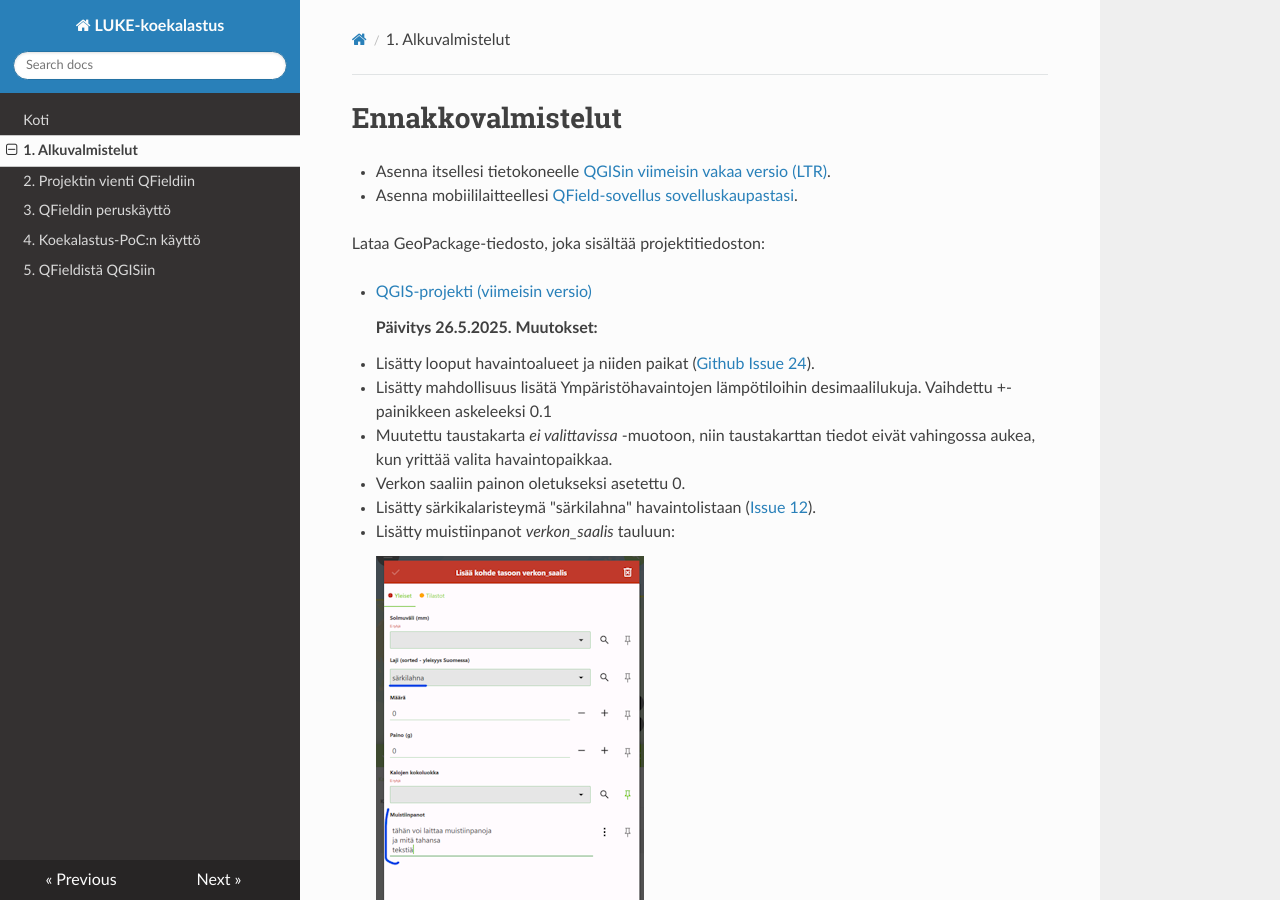
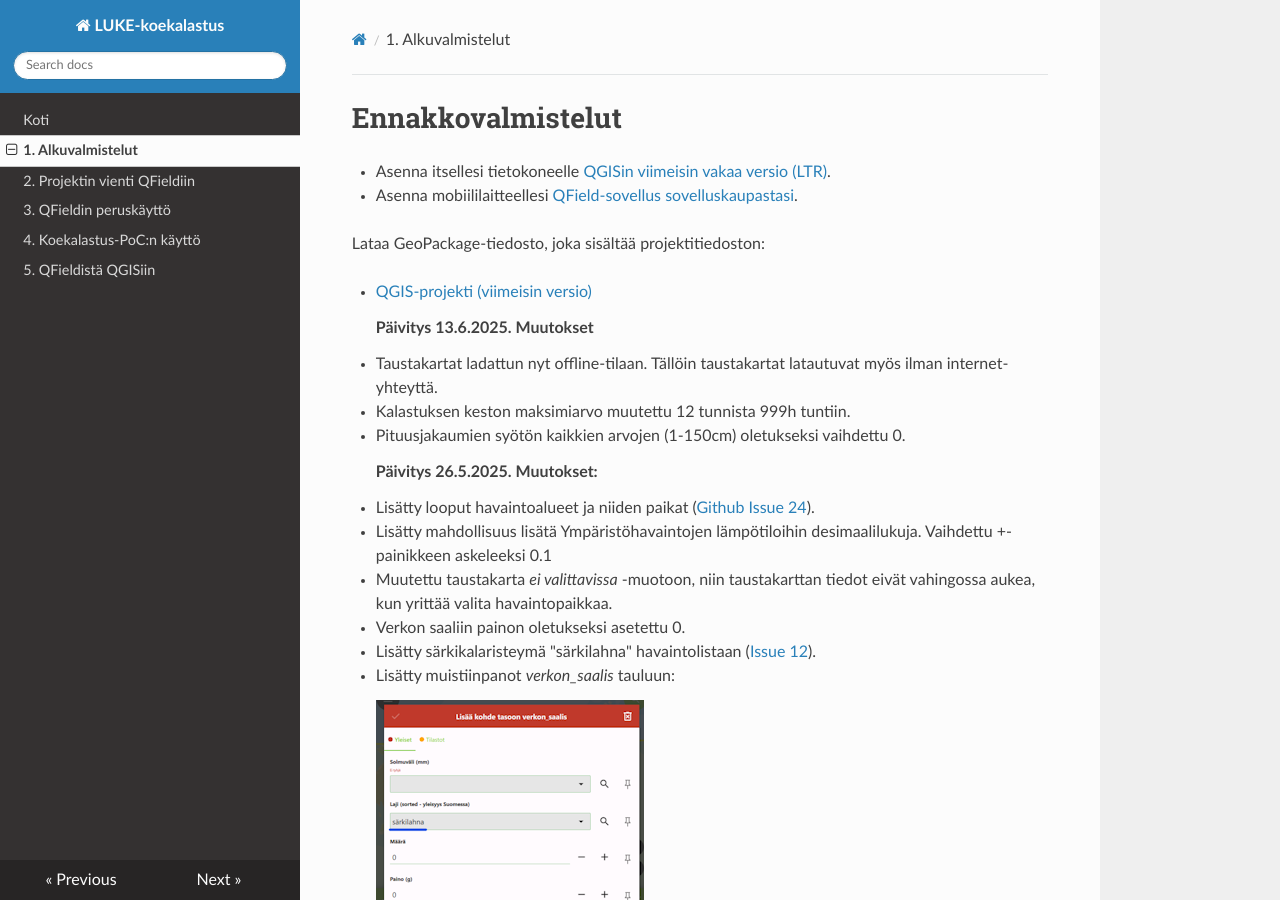
Before and after one commit to GispoCoding/luke-koekalastus, an MkDocs documentation site: the page built from docs/1_alkuvalmistelut.md, in a window 1280 px wide and 900 px high. Built offline with MkDocs 1.6.1, drawn with Linux system fonts in a browser that asks for light colours; nearby versions of some CDN libraries.

Commit message:
uusi päivitystiedosto, muutokset kirjattu

```diff
--- a/docs/1_alkuvalmistelut.md
+++ b/docs/1_alkuvalmistelut.md
@@ -6,6 +6,14 @@
 Lataa GeoPackage-tiedosto, joka sisältää projektitiedoston:
 
 -   [QGIS-projekti (viimeisin versio)](https://drive.google.com/uc?export=download&id=1eDXXaWPuvdf8Gh_VLST9cFO6T7tb2N1N)
+
+    **Päivitys 13.6.2025. Muutokset**
+
+-   Taustakartat ladattun nyt offline-tilaan. Tällöin taustakartat latautuvat myös ilman internet-yhteyttä.
+
+-   Kalastuksen keston maksimiarvo muutettu 12 tunnista 999h tuntiin.
+
+-   Pituusjakaumien syötön kaikkien arvojen (1-150cm) oletukseksi vaihdettu 0.
 
     **Päivitys 26.5.2025. Muutokset:**
 
```
Also changed, not shown: docs/2_vienti.md (+1 -3 lines).
